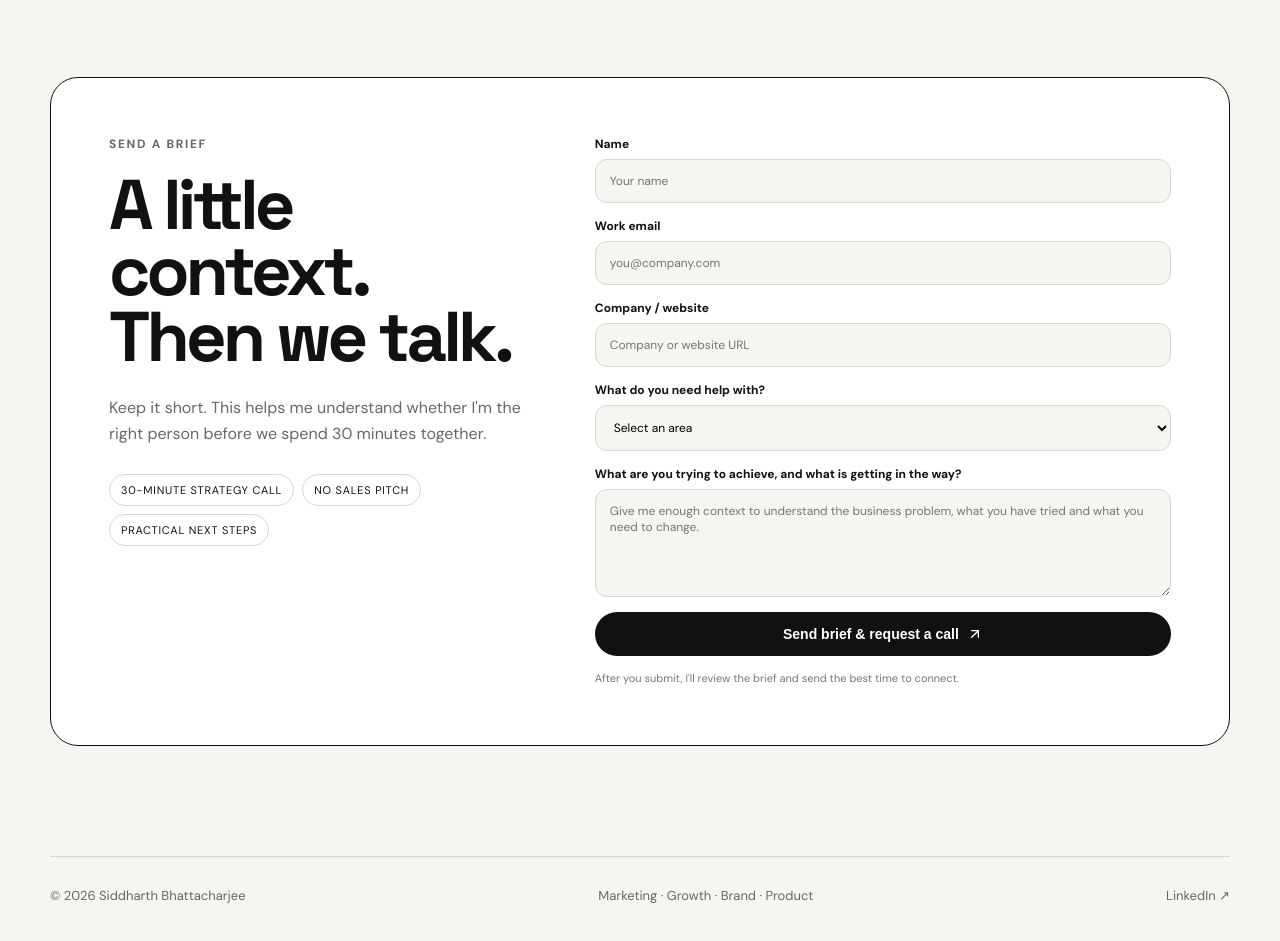
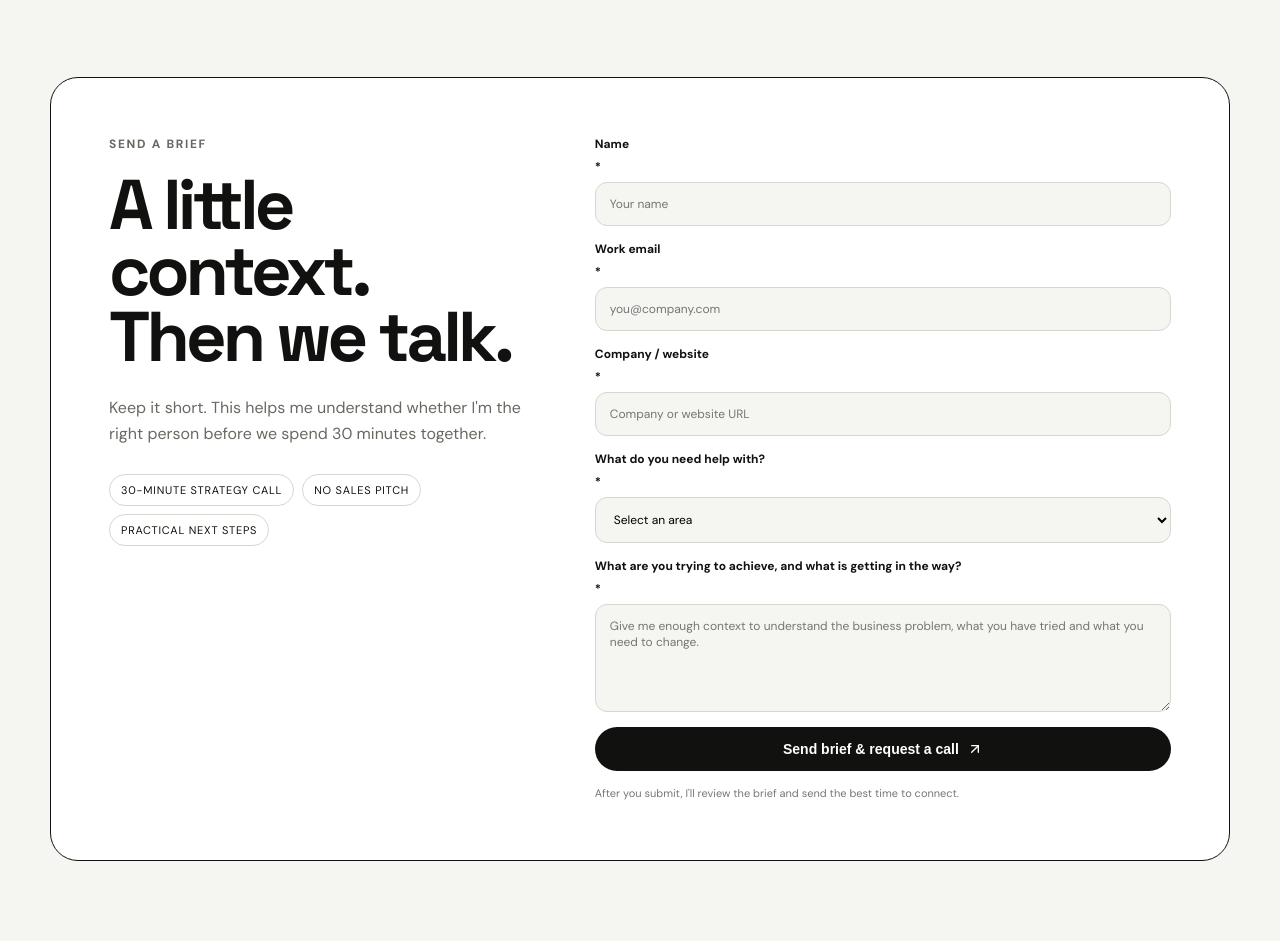
Before and after one commit to iLuciferDevil/siddharth-portfolio, a Next.js app: page / in a window 1280 px wide. Shown: the part 5800-6741 px from the top of the page. Built offline with nearby package versions, Linux system fonts and the light colour scheme.

Commit message:
Mark required contact fields clearly

```diff
--- a/app/ContactForm.tsx
+++ b/app/ContactForm.tsx
@@ -2,6 +2,8 @@
 
 import {FormEvent, useState} from 'react';
 import {ArrowUpRight} from 'lucide-react';
+
+const Required = () => <span className="required-mark" aria-hidden="true">*</span>;
 
 export default function ContactForm() {
   const [submitted, setSubmitted] = useState(false);
@@ -49,16 +51,16 @@ export default function ContactForm() {
       <input type="hidden" name="_template" value="table" />
       <input type="hidden" name="_url" value="https://siddharthbhattacharjee.in/#booking" />
       <input type="text" name="website" tabIndex={-1} autoComplete="off" aria-hidden="true" style={{position:'absolute',left:'-9999px',width:1,height:1,opacity:0}} />
-      <label>Name<input name="name" required placeholder="Your name" /></label>
-      <label>Work email<input type="email" name="email" required placeholder="you@company.com" /></label>
-      <label>Company / website<input name="company" required placeholder="Company or website URL" /></label>
-      <label>What do you need help with?
+      <label>Name <Required /><input name="name" required placeholder="Your name" /></label>
+      <label>Work email <Required /><input type="email" name="email" required placeholder="you@company.com" /></label>
+      <label>Company / website <Required /><input name="company" required placeholder="Company or website URL" /></label>
+      <label>What do you need help with? <Required />
         <select name="service" required defaultValue="">
           <option value="" disabled>Select an area</option>
           <option>Marketing strategy</option><option>Landing page / conversion</option><option>Growth / acquisition</option><option>Brand / positioning</option><option>Product marketing / GTM</option><option>CRM / retention</option><option>Fractional marketing advisory</option><option>Something else</option>
         </select>
       </label>
-      <label>What are you trying to achieve, and what is getting in the way?
+      <label>What are you trying to achieve, and what is getting in the way? <Required />
         <textarea name="message" rows={5} minLength={30} required placeholder="Give me enough context to understand the business problem, what you have tried and what you need to change." />
       </label>
       {error && <p className="form-error" role="alert">{error}</p>}
```
